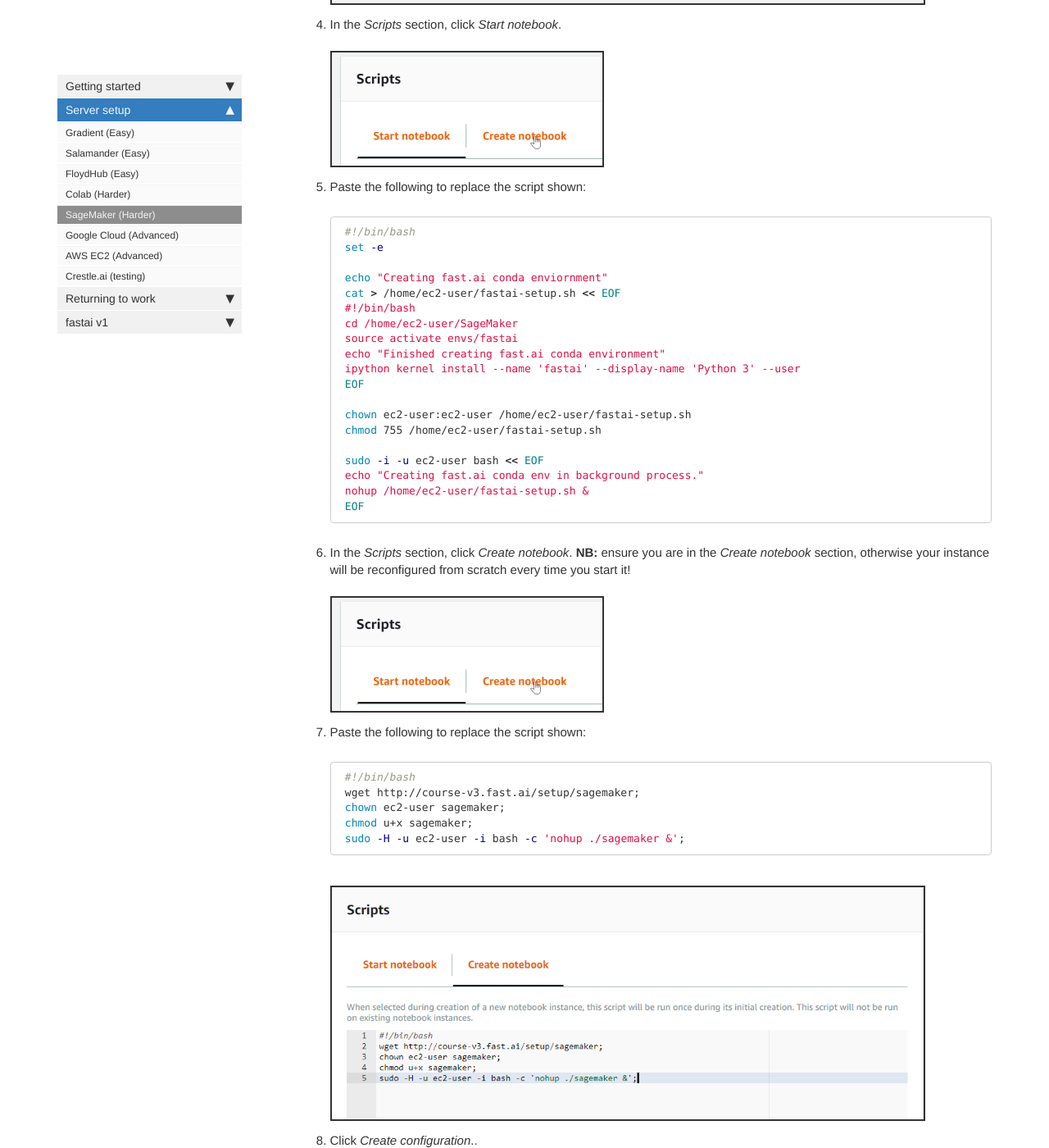
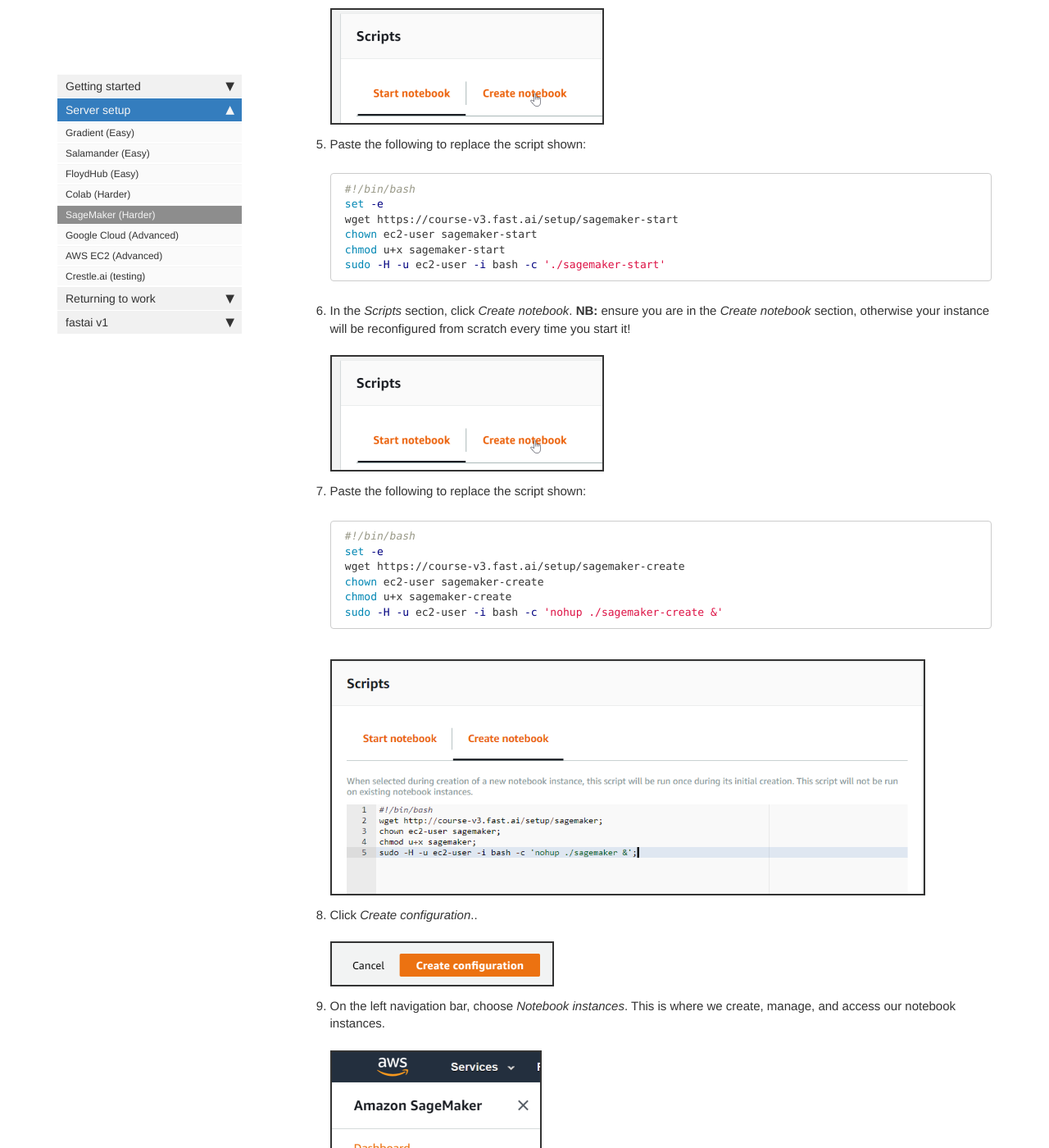
Before and after one commit to tamersalama/course-v3, a Jekyll site: the page built from docs/start_sagemaker.md, in a window 1280 px wide and 1400 px high, scrolled down 1898 px. Shown: the whole window at 82% size. Built offline with Jekyll 4.4.1, drawn with Linux system fonts in a browser that asks for light colours; nearby versions of some CDN libraries; comment, search, counter and statistics services are not loaded; some of the changed text lies outside the part shown.

Commit message:
Updated SageMaker create and start scripts (#65)
* modified sagemaker docs to use CFN template with lifecycle config instead of manual steps

* modified alt tags

* added tab to img

* added tab to img

* added another number

* indended table correctly

* changed imgs path for sagemaker screenshots

* rolled back sagemaker docs

* added sagemaker create and start scripts

* updated update sagemaker docs page

* removed note about not saving models or data

````diff
--- a/docs/start_sagemaker.md
+++ b/docs/start_sagemaker.md
@@ -7,8 +7,6 @@
 This is a quick guide to starting v3 of the fast.ai course Practical Deep Learning for Coders using AWS SageMaker.
 
 If you are returning to work and have previously completed the steps below, please go to the [returning to work](http://course-v3.fast.ai/update_sagemaker.html) section.
-
-**NB: There is a temporary issue where data downloaded for training models, and saved models, are not saved after you shut down your instance. This will be resolved in a couple of weeks.**
 
 ## Pricing
 
@@ -51,23 +49,10 @@
     ```bash
     #!/bin/bash
     set -e
-
-    echo "Creating fast.ai conda enviornment"
-    cat > /home/ec2-user/fastai-setup.sh << EOF
-    #!/bin/bash
-    cd /home/ec2-user/SageMaker
-    source activate envs/fastai
-    echo "Finished creating fast.ai conda environment"
-    ipython kernel install --name 'fastai' --display-name 'Python 3' --user
-    EOF
-
-    chown ec2-user:ec2-user /home/ec2-user/fastai-setup.sh
-    chmod 755 /home/ec2-user/fastai-setup.sh
-
-    sudo -i -u ec2-user bash << EOF
-    echo "Creating fast.ai conda env in background process."
-    nohup /home/ec2-user/fastai-setup.sh &
-    EOF
+    wget https://course-v3.fast.ai/setup/sagemaker-start
+    chown ec2-user sagemaker-start
+    chmod u+x sagemaker-start
+    sudo -H -u ec2-user -i bash -c './sagemaker-start'
     ```
 
 1. In the *Scripts* section, click *Create notebook*. **NB:** ensure you are in the *Create notebook* section, otherwise your instance will be reconfigured from scratch every time you start it!
@@ -78,10 +63,11 @@
 
     ```bash
     #!/bin/bash
-    wget http://course-v3.fast.ai/setup/sagemaker;
-    chown ec2-user sagemaker;
-    chmod u+x sagemaker;
-    sudo -H -u ec2-user -i bash -c 'nohup ./sagemaker &';
+    set -e
+    wget https://course-v3.fast.ai/setup/sagemaker-create
+    chown ec2-user sagemaker-create
+    chmod u+x sagemaker-create
+    sudo -H -u ec2-user -i bash -c 'nohup ./sagemaker-create &'
     ```
 
     <img alt="script" src="/images/sagemaker/07.png" class="screenshot">
@@ -144,23 +130,6 @@
 
     <img alt="course" src="/images/sagemaker/19.png" class="screenshot">
 
-1. Click on the *course-v3* folder, and your screen should look like this:
-
-    <img alt="nb tuto" src="/images/jupyter.png" class="screenshot">
-
-1. On the upper right corner of your screen click on 'New' and 'Terminal'. A new window will open up.
-
-    <img alt="terminal" src="/images/terminal.png" class="screenshot">
-
-     You will need to type the following commands to update the fastai library:
-
-    ``` bash
-    source activate SageMaker/envs/fastai
-    conda install -c fastai fastai
-    ```
-
-    Once you have run these two commands close the terminal window.
-
 1. When you start the notebook, if prompted (not expected if all is well) to select a kernel choose *Python 3*. If you aren't prompted, you can verify the kernel name on the top right hand side, you can change the attahed kernel through the menu *Kernel > Change Kernel*
 
 1. Go back to the [first page](index.html) to see how to use this jupyter notebook and run the jupyter notebook tutorial. Come back here once you're finished and *don't forget to stop your instance* with the next step.
````
Also changed, not shown: docs/update_sagemaker.md (+5 -24 lines), 3 other files.
